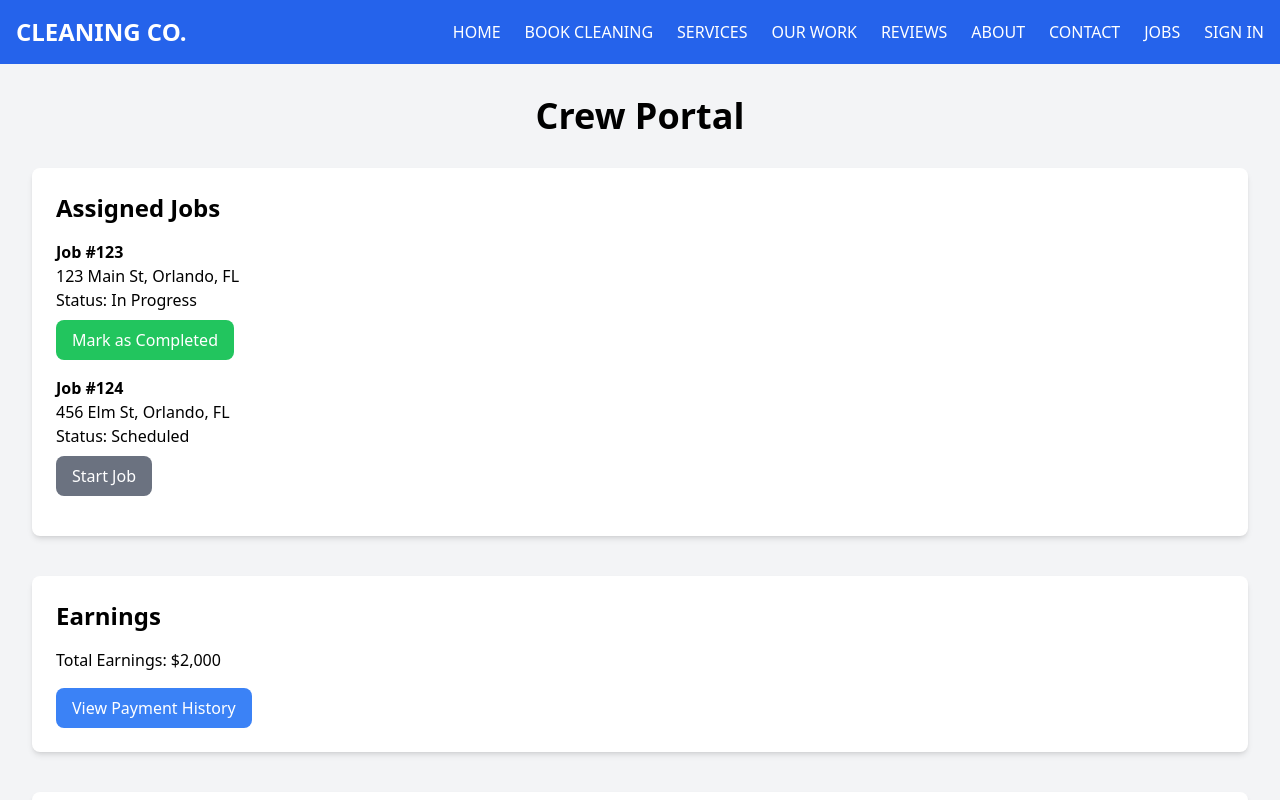
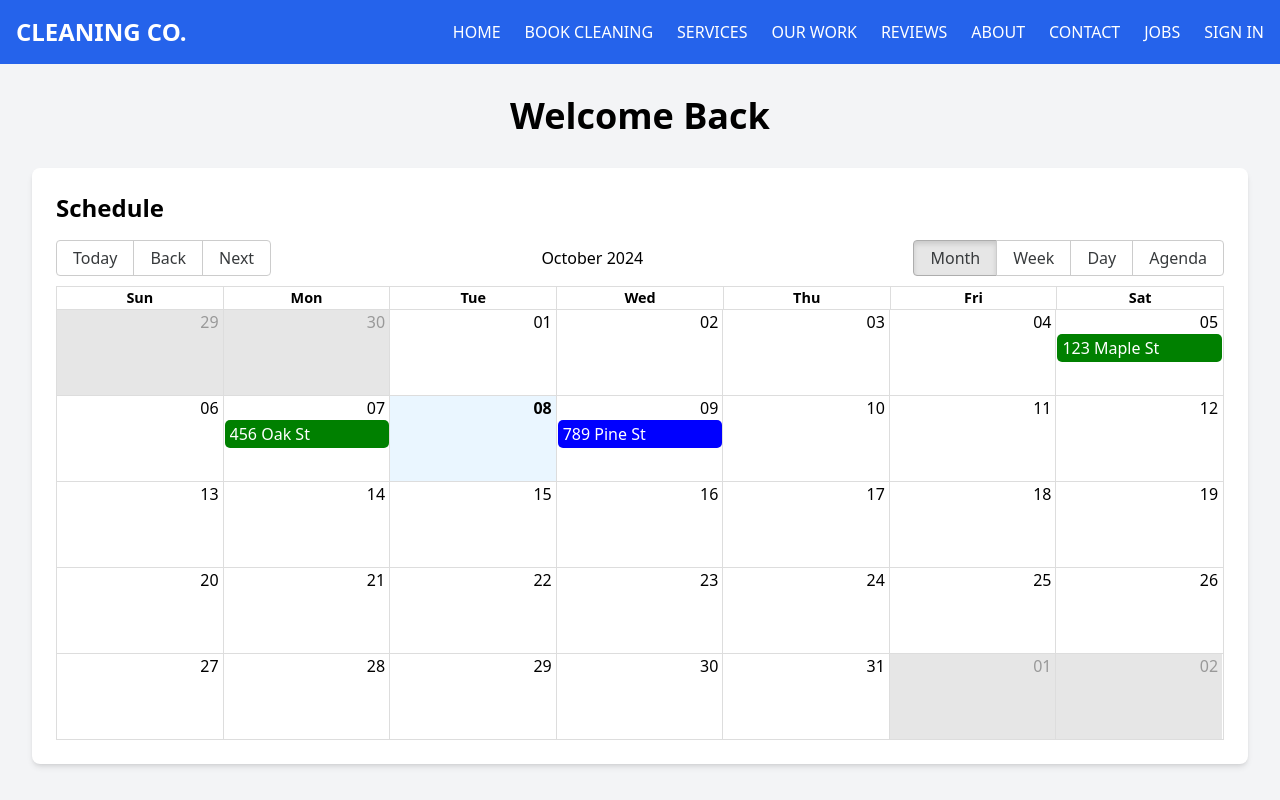
Before and after one commit to AndresAlbornozgil/cleaning-company-webapp, a React (Vite) app in the folder client/: page /crew-portal in a window 1280 px wide. Shown: the top 800 px of the page. Built offline with nearby package versions, Linux system fonts and the light colour scheme.

Commit message:
Created basic Crewportal

```diff
--- a/client/src/pages/CrewPortal.jsx
+++ b/client/src/pages/CrewPortal.jsx
@@ -1,43 +1,97 @@
-import React from 'react';
+import React, { useState, useRef } from 'react';
+import { Calendar, momentLocalizer } from 'react-big-calendar';
+import moment from 'moment';
+import 'react-big-calendar/lib/css/react-big-calendar.css';
+
+// Setup localizer for the calendar
+const localizer = momentLocalizer(moment);
 
 const CrewPortal = () => {
+  const [jobs, setJobs] = useState([
+    { id: 1, address: '123 Maple St', notes: 'Be careful with the plants.', start: new Date(2024, 9, 5, 9, 0), end: new Date(2024, 9, 5, 12, 0), status: 'Assigned' },
+    { id: 2, address: '456 Oak St', notes: 'Please clean the windows.', start: new Date(2024, 9, 7, 10, 0), end: new Date(2024, 9, 7, 14, 0), status: 'Assigned' },
+    { id: 3, address: '789 Pine St', notes: 'Take extra care with the floors.', start: new Date(2024, 9, 9, 11, 0), end: new Date(2024, 9, 9, 15, 0), status: 'Completed' },
+  ]);
+
+  const [selectedJob, setSelectedJob] = useState(null); // Track the selected job
+  const jobDetailsRef = useRef(null); // Reference to Job Details section
+
+  // Handle selecting a job from the calendar
+  const handleJobClick = (job) => {
+    setSelectedJob(job);
+    // Scroll to Job Details section
+    setTimeout(() => {
+      if (jobDetailsRef.current) {
+        jobDetailsRef.current.scrollIntoView({ behavior: 'smooth' });
+      }
+    }, 100);
+  };
+
+  // Handle marking a job as completed
+  const handleMarkAsCompleted = (jobId) => {
+    setJobs(jobs.map((job) => (job.id === jobId ? { ...job, status: 'Completed' } : job)));
+    alert('Job marked as completed.');
+    setSelectedJob(null);
+  };
+
+  // Job events for the calendar (convert jobs to events)
+  const events = jobs.map((job) => ({
+    id: job.id,
+    title: job.address, // Only show the address in the calendar
+    start: job.start,
+    end: job.end,
+    color: job.status === 'Assigned' ? 'green' : 'blue', // Assigned jobs are green, completed jobs are blue
+  }));
+
   return (
     <div className="min-h-screen bg-gray-100">
       <div className="container mx-auto p-8">
-        <h1 className="text-4xl font-bold text-center mb-8">Crew Portal</h1>
+        {/* Welcome Back Section */}
+        <h1 className="text-4xl font-bold text-center mb-8">Welcome Back</h1>
 
-        {/* Assigned Jobs */}
+        {/* Calendar View for Jobs */}
         <div className="bg-white shadow-md p-6 rounded-lg">
-          <h2 className="text-2xl font-bold mb-4">Assigned Jobs</h2>
-          <ul>
-            <li className="mb-4">
-              <p className="font-bold">Job #123</p>
-              <p>123 Main St, Orlando, FL</p>
-              <p>Status: In Progress</p>
-              <button className="mt-2 bg-green-500 text-white px-4 py-2 rounded-lg">Mark as Completed</button>
-            </li>
-            <li className="mb-4">
-              <p className="font-bold">Job #124</p>
-              <p>456 Elm St, Orlando, FL</p>
-              <p>Status: Scheduled</p>
-              <button className="mt-2 bg-gray-500 text-white px-4 py-2 rounded-lg">Start Job</button>
-            </li>
-          </ul>
+          <h2 className="text-2xl font-bold mb-4">Schedule</h2>
+          <Calendar
+            localizer={localizer}
+            events={events}
+            startAccessor="start"
+            endAccessor="end"
+            style={{ height: 500 }}
+            eventPropGetter={(event) => ({
+              style: { backgroundColor: event.color },
+            })}
+            onSelectEvent={(event) => handleJobClick(jobs.find((job) => job.id === event.id))}
+          />
         </div>
 
-        {/* Earnings */}
-        <div className="bg-white shadow-md p-6 mt-10 rounded-lg">
-          <h2 className="text-2xl font-bold mb-4">Earnings</h2>
-          <p>Total Earnings: $2,000</p>
-          <button className="mt-4 bg-blue-500 text-white px-4 py-2 rounded-lg">View Payment History</button>
-        </div>
-
-        {/* Contractor Guidelines */}
-        <div className="bg-white shadow-md p-6 mt-10 rounded-lg">
-          <h2 className="text-2xl font-bold mb-4">Contractor Guidelines</h2>
-          <p>Review guidelines for job quality and approved supplies.</p>
-          <button className="mt-4 bg-blue-500 text-white px-4 py-2 rounded-lg">View Guidelines</button>
-        </div>
+        {/* Job Details Section */}
+        {selectedJob && (
+          <div ref={jobDetailsRef} className="bg-white shadow-md p-6 mt-10 rounded-lg">
+            <h2 className="text-2xl font-bold mb-4">Job Details</h2>
+            <p>
+              <strong>Address:</strong> {selectedJob.address}
+              <br />
+              <strong>Date:</strong> {selectedJob.start.toDateString()}
+              <br />
+              <strong>Time:</strong> {selectedJob.start.toLocaleTimeString([], { hour: '2-digit', minute: '2-digit' })} {/* Displays only the start time */}
+              <br />
+              <strong>Status:</strong> {selectedJob.status}
+            </p>
+            <div className="mt-4">
+              <h3 className="text-xl font-bold">Notes:</h3>
+              <p>{selectedJob.notes}</p> {/* Display client notes */}
+            </div>
+            {selectedJob.status === 'Assigned' && (
+              <button
+                className="mt-4 bg-green-500 text-white px-4 py-2 rounded-lg"
+                onClick={() => handleMarkAsCompleted(selectedJob.id)}
+              >
+                Mark as Completed
+              </button>
+            )}
+          </div>
+        )}
       </div>
     </div>
   );
```
